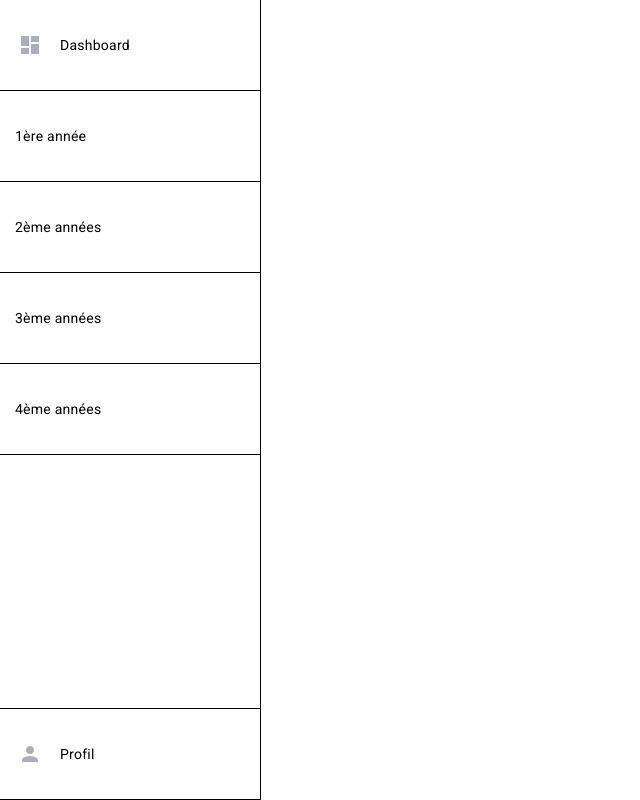
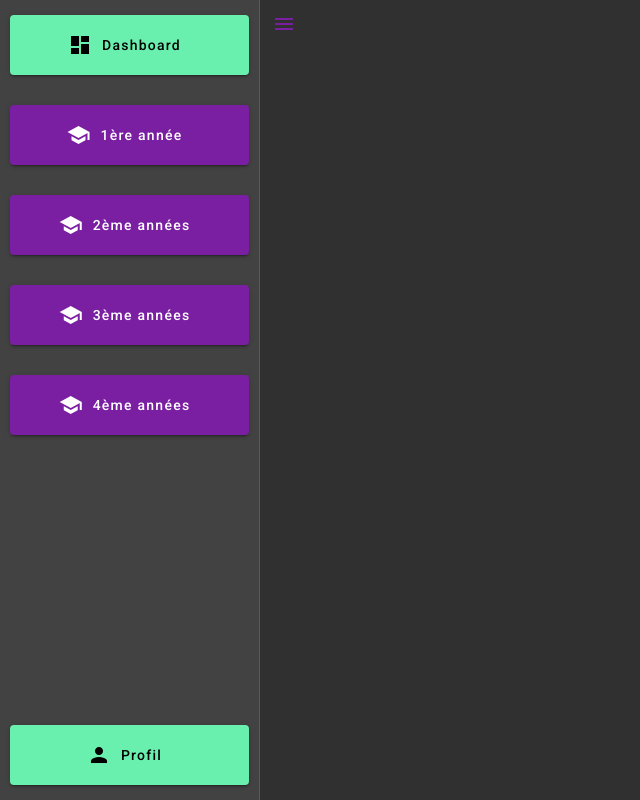
Before and after one commit to GinierClasses/322-426-projet-team-rocket, an Angular app: page / in a window 1280 px wide. Shown: the whole page, without its empty margins (0-640 px from the left). Built offline with nearby package versions, Linux system fonts and the light colour scheme.

Commit message:
changed html/css structure and added toggle btn
J'ai repris les modules material pour faire la sidebar (sidenav et button) ainsi, j'ai pu utiliser les couleurs et les buttons déjà fait !

```diff
--- a/src/app/components/sidebar/sidebar.component.html
+++ b/src/app/components/sidebar/sidebar.component.html
@@ -1,40 +1,43 @@
-<div class="sidebar">
+<mat-sidenav-container class="sidebar-container" color="primary">
+  <button (click)="sidenav.toggle()" color="primary" mat-icon-button><i class="material-icons">menu</i></button>
+  <mat-sidenav #sidenav class="sidebar" mode="side" opened>
     <ul>
       <li>
-      <a href="">
+        <a color="accent" href="#" mat-raised-button>
           <i class="material-icons">dashboard</i>
           <p>Dashboard</p>
         </a>
       </li>
       <li>
-      <a href="">
-        <i class="material-icons"> </i>
+        <a color="primary" href="#" mat-raised-button>
+          <i class="material-icons">school</i>
           <p>1ère année</p>
         </a>
       </li>
       <li>
-      <a href="">
-        <i class="material-icons"> </i>
+        <a color="primary" href="#" mat-raised-button>
+          <i class="material-icons">school</i>
           <p>2ème années</p>
         </a>
       </li>
       <li>
-      <a href="">
-        <i class="material-icons"> </i>
+        <a color="primary" href="#" mat-raised-button>
+          <i class="material-icons">school</i>
           <p>3ème années</p>
         </a>
       </li>
       <li>
-      <a href="">
-        <i class="material-icons"> </i>
+        <a color="primary" href="#" mat-raised-button>
+          <i class="material-icons">school</i>
           <p>4ème années</p>
         </a>
       </li>
-    <li class="profil">
-      <a href="">
+      <li>
+        <a color="accent" href="#" mat-raised-button>
           <i class="material-icons">person</i>
           <p>Profil</p>
         </a>
       </li>
     </ul>
-</div>
+  </mat-sidenav>
+</mat-sidenav-container>
--- a/src/app/components/sidebar/sidebar.component.scss
+++ b/src/app/components/sidebar/sidebar.component.scss
@@ -1,49 +1,31 @@
-.sidebar {
-  position: relative;
+.sidebar-container {
   height: 100vh;
-  overflow: auto;
-  width: 260px;
-  border-right: 1px solid black;
 
-  ul {
-    display: block;
-    list-style: none;
+  .sidebar {
+    width: 260px;
 
-    li {
-      a {
-        display: block;
-        text-decoration: none;
-        color: black;
-        padding: 30px 15px;
-        border-bottom: 1px solid black;
+    ul {
+      display: flex;
+      flex-direction: column;
+      height: 100%;
 
-        i {
-          font-size: 24px;
-          float: left;
-          margin-right: 15px;
-          line-height: 30px;
-          width: 30px;
-          text-align: center;
-          color: #a9afbb;
+      li {
+        list-style: none;
+        margin: 15px 10px;
+
+        &:last-child {
+          margin-top: auto;
         }
 
-        p {
-          margin: 0;
-          line-height: 30px;
-          font-size: 14px;
-          position: relative;
-          display: block;
-          height: auto;
-          white-space: nowrap;
+        a {
+          width: 100%;
+          padding: 30px 0;
+
+          p {
+            margin: 0 10px;
+          }
         }
       }
     }
-
-    .profil {
-      position: absolute;
-      bottom: 0px;
-      width: 100%;
-      border-top: 1px solid black;
-    }
   }
 }
```
Lines whose indentation alone changed are shown as unchanged.
